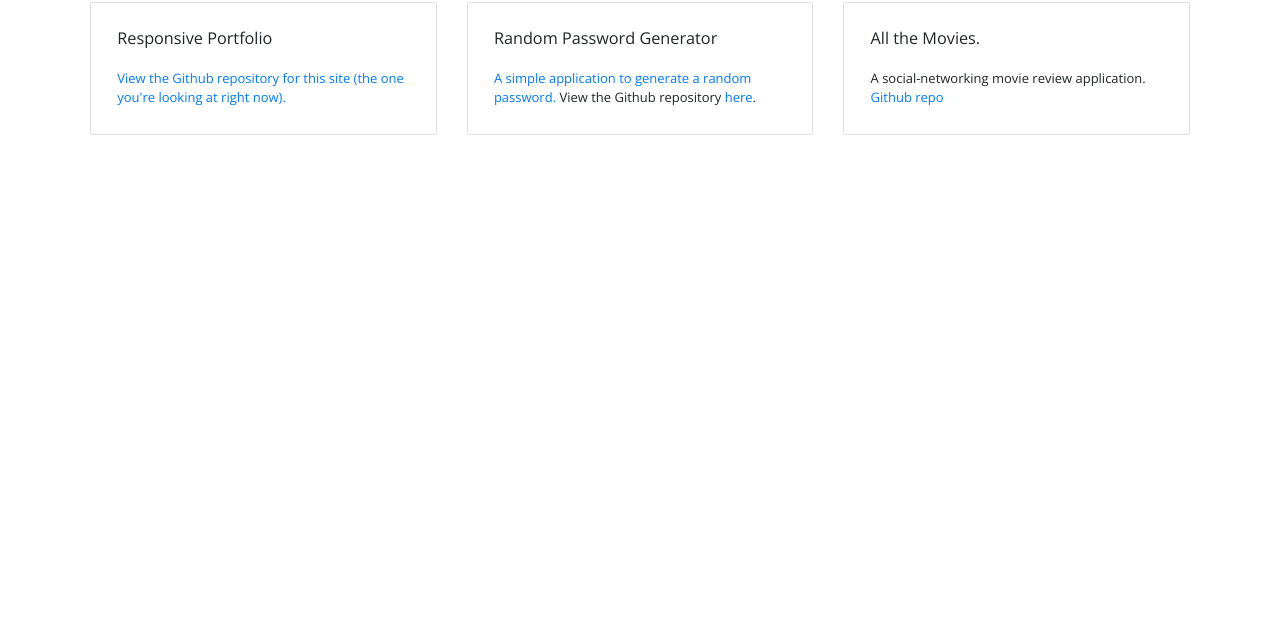
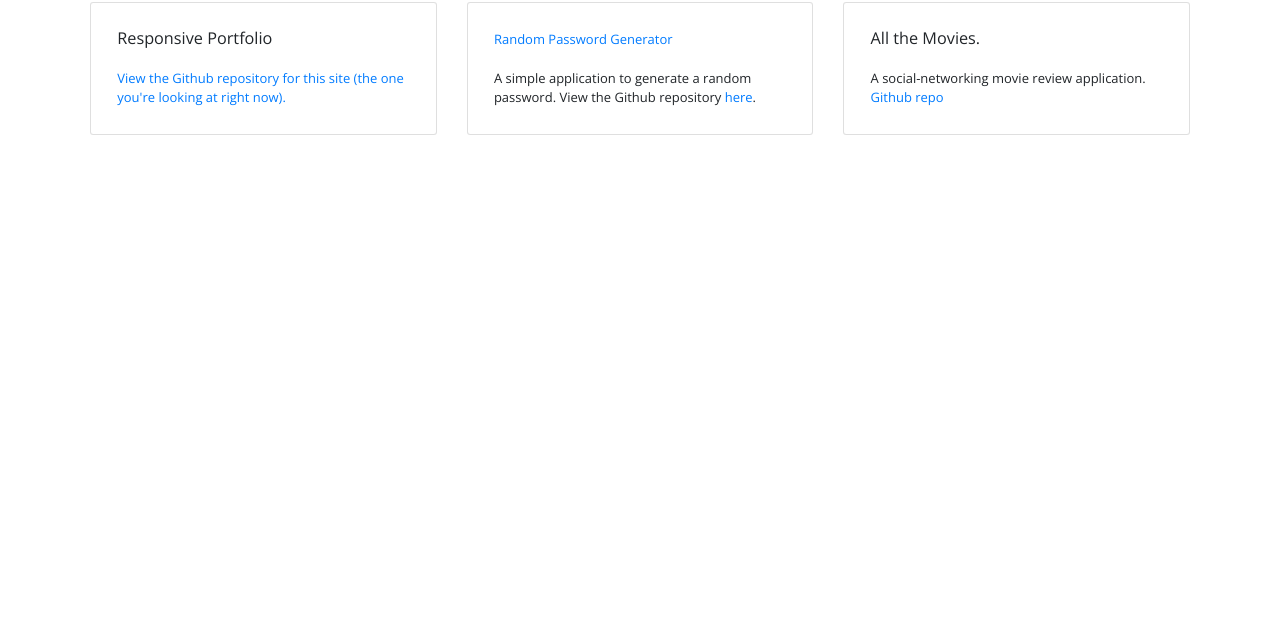
Before and after one commit to freejonm/freejonm.github.io, a plain HTML site: page portfolio.html in a window 1280 px wide. Shown: the part 164-800 px from the top of the page. Drawn offline with nearby package versions, Linux system fonts and the light colour scheme.

Commit message:
card titles wrapped in a tag

```diff
--- a/portfolio.html
+++ b/portfolio.html
@@ -67,8 +67,8 @@
         <section class="col-md-4">
           <section class="card">
             <section class="card-body">
-              <h5 class="card-title">Random Password Generator</h5>
-              <p class="card-text"><a href="https://freejonm.github.io/randompwordgenerator/">A simple application to generate a random password.</a> View the Github repository <a href="https://github.com/freejonm/randompwordgenerator">here</a>.</p>
+              <h5 class="card-title"><a href="https://freejonm.github.io/randompwordgenerator/">Random Password Generator</a></h5>
+              <p class="card-text">A simple application to generate a random password.</a> View the Github repository <a href="https://github.com/freejonm/randompwordgenerator">here</a>.</p>
             </section>
           </section>
         </section>
```
